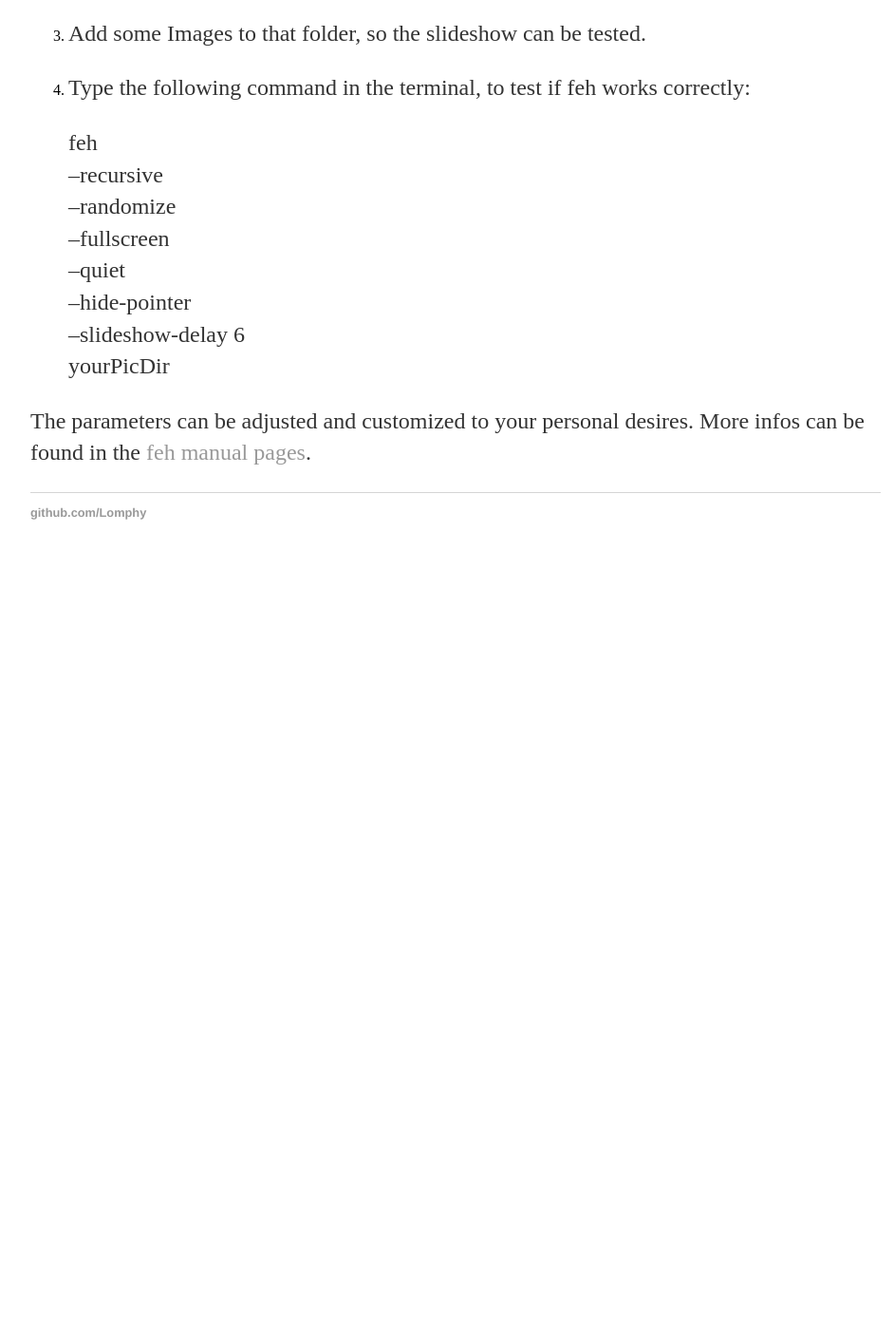
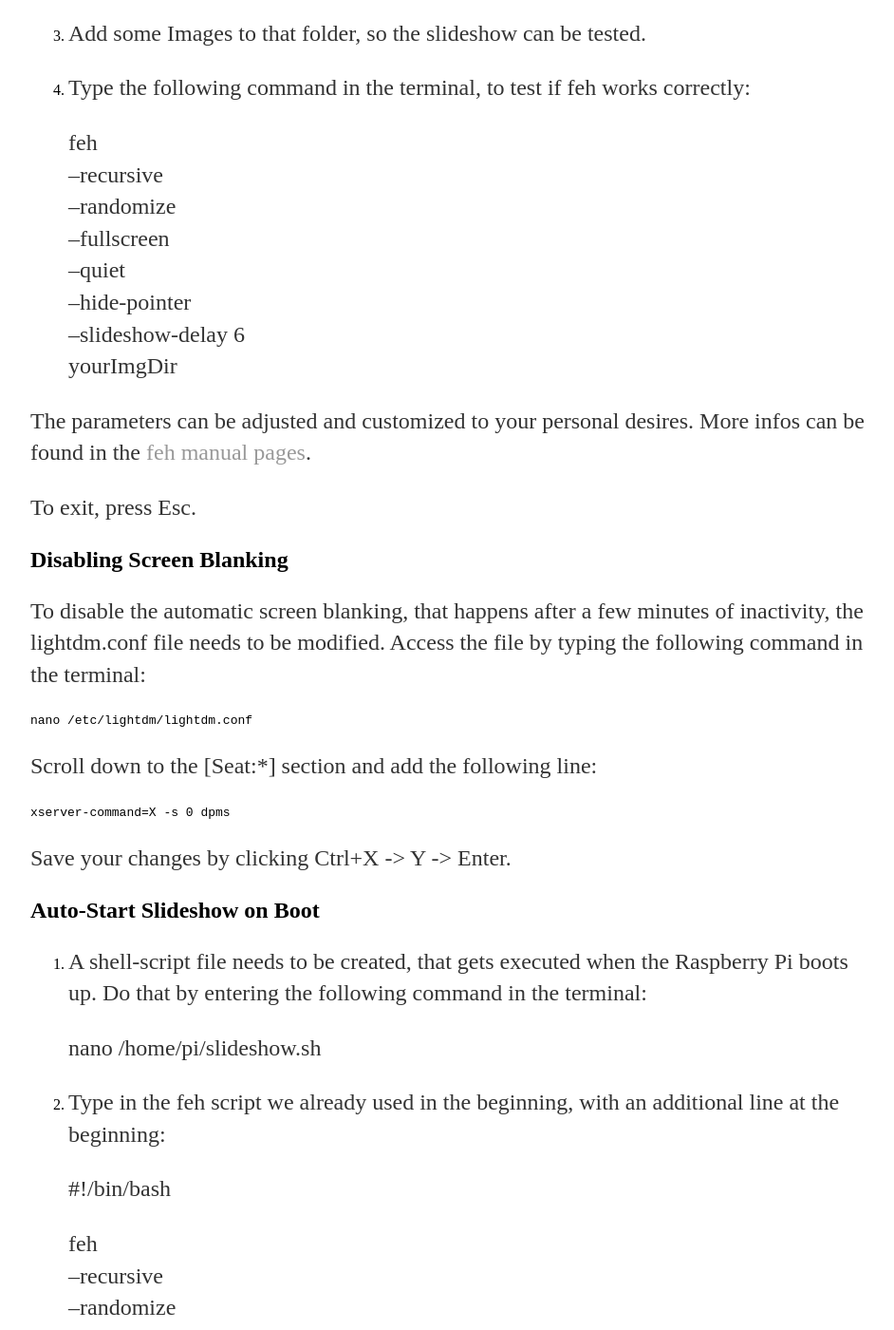
Before and after one commit to Lomphy/Lomphy.github.io, a Jekyll site: the page built from projects/RaspiSlideshowServer.md, in a window 1280 px wide and 1400 px high, scrolled down 1342 px. Shown: the whole window at 95% size, without its empty margins (160-1102 px from the left). Built offline with Jekyll 4.4.1, drawn with Linux system fonts in a browser that asks for light colours; before the commit the page ends 1949 px from its top, so only the background shows below that; some of the changed text lies outside the part shown.

Commit message:
feat: finished Raspi Slideshow Part

```diff
--- a/projects/RaspiSlideshowServer.md
+++ b/projects/RaspiSlideshowServer.md
@@ -33,6 +33,57 @@
     --quiet \
     --hide-pointer \
     --slideshow-delay 6 \
-    yourPicDir
+    yourImgDir
 
 The parameters can be adjusted and customized to your personal desires. More infos can be found in the [feh manual pages](https://linux.die.net/man/1/feh).
+
+To exit, press Esc.
+
+## Disabling Screen Blanking
+
+To disable the automatic screen blanking, that happens after a few minutes of inactivity, the lightdm.conf file needs to be modified. Access the file by typing the following command in the terminal:
+
+    nano /etc/lightdm/lightdm.conf
+
+Scroll down to the [Seat:*] section and add the following line:
+
+    xserver-command=X -s 0 dpms
+
+Save your changes by clicking Ctrl+X -> Y -> Enter.
+
+## Auto-Start Slideshow on Boot
+
+1. A shell-script file needs to be created, that gets executed when the Raspberry Pi boots up. Do that by entering the following command in the terminal:
+
+    nano /home/pi/slideshow.sh
+
+2. Type in the feh script we already used in the beginning, with an additional line at the beginning:
+
+    #!/bin/bash
+
+    feh \
+    --recursive \
+    --randomize \
+    --fullscreen \
+    --quiet \
+    --hide-pointer \
+    --slideshow-delay 6 \
+    yourImgDir
+
+3. Make the created shell-script executable by typing the following command in the terminal:
+
+    chmod +x slideshow.sh
+
+4. You can test the script by typing the following command in the terminal:
+
+    ./slideshow.sh
+
+5. To make the script start on boot-up, the LXDE autostart file needs to be edited:
+
+    nano /home/pi/.config/lxsession/LXDE-pi/autostart
+
+Add the following line to the bootom of the file:
+    @/home/pi/slideshow.sh
+
+
+To test if everythin works, reboot your Raspberry Pi and it should automatically start the slideshow. To exit press Esc.
```
